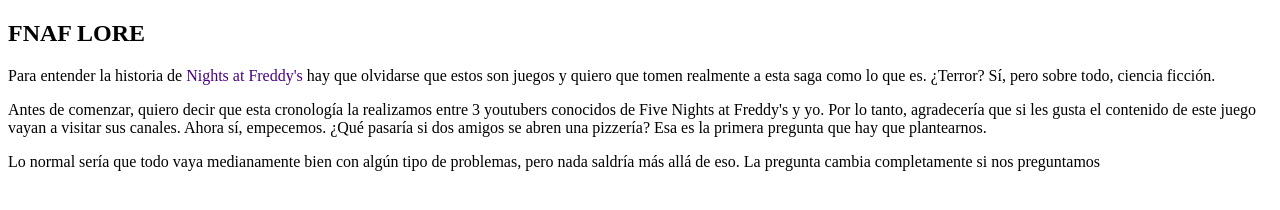
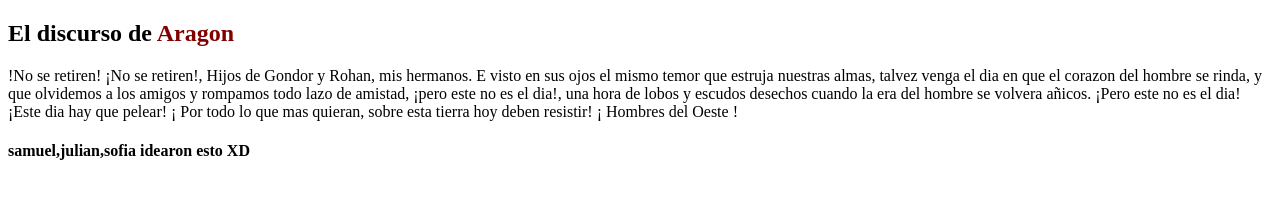
Before and after one commit to Ryze2736/paginapruevas.github.io, a plain HTML site: page index.html in a window 1280 px wide. Drawn offline with Linux system fonts and the light colour scheme.

Commit message:
Update index.html

```diff
--- a/index.html
+++ b/index.html
@@ -1,20 +1,11 @@
 <!DOCTYPE html>
 <html>
 <head>
-    <title>Mi primera web</title>
+    <title>The lord of the rings</title>
     <link rel="stylesheet" href="styles.css">
 </head>
 <body>
-    <h2>FNAF LORE</h2>
-    <p>Para entender la historia de <span style =" color:indigo "> Nights at Freddy's</span>
-        hay que olvidarse que estos son juegos y quiero que tomen
-        realmente a esta saga como lo que es. ¿Terror? Sí, pero sobre todo,
-         ciencia ficción.</p>
-    <p>Antes de comenzar, quiero decir que esta cronología la realizamos entre 3 youtubers conocidos de Five Nights
-        at Freddy's y yo. Por lo tanto, agradecería que si les gusta el contenido de este juego
-         vayan a visitar sus canales. Ahora sí, empecemos. ¿Qué pasaría si dos amigos se abren
-          una pizzería? Esa es la primera pregunta que hay que plantearnos. </p>
-    <p>Lo normal sería que todo vaya medianamente bien con algún tipo de problemas,
-         pero nada saldría más allá de eso. La pregunta cambia completamente si nos preguntamos</p>
-</body>
+    <h2>El discurso de<span style =" color:rgb(130, 0, 0) "> Aragon </span></h2>
+    <p1> !No se retiren! ¡No se retiren!, Hijos de Gondor y Rohan, mis hermanos. E visto en sus ojos el mismo temor que estruja nuestras almas, talvez venga el dia en que el corazon del hombre se rinda, y que olvidemos a los amigos y rompamos todo lazo de amistad, ¡pero este no es el dia!, una hora de lobos y escudos desechos cuando la era del hombre se volvera añicos. ¡Pero este no es el dia! ¡Este dia hay que pelear! ¡ Por todo lo que mas quieran, sobre esta tierra hoy deben resistir! ¡ Hombres del Oeste !</p1>
+      <h4>samuel,julian,sofia idearon esto XD</h4>
 </html>
```
